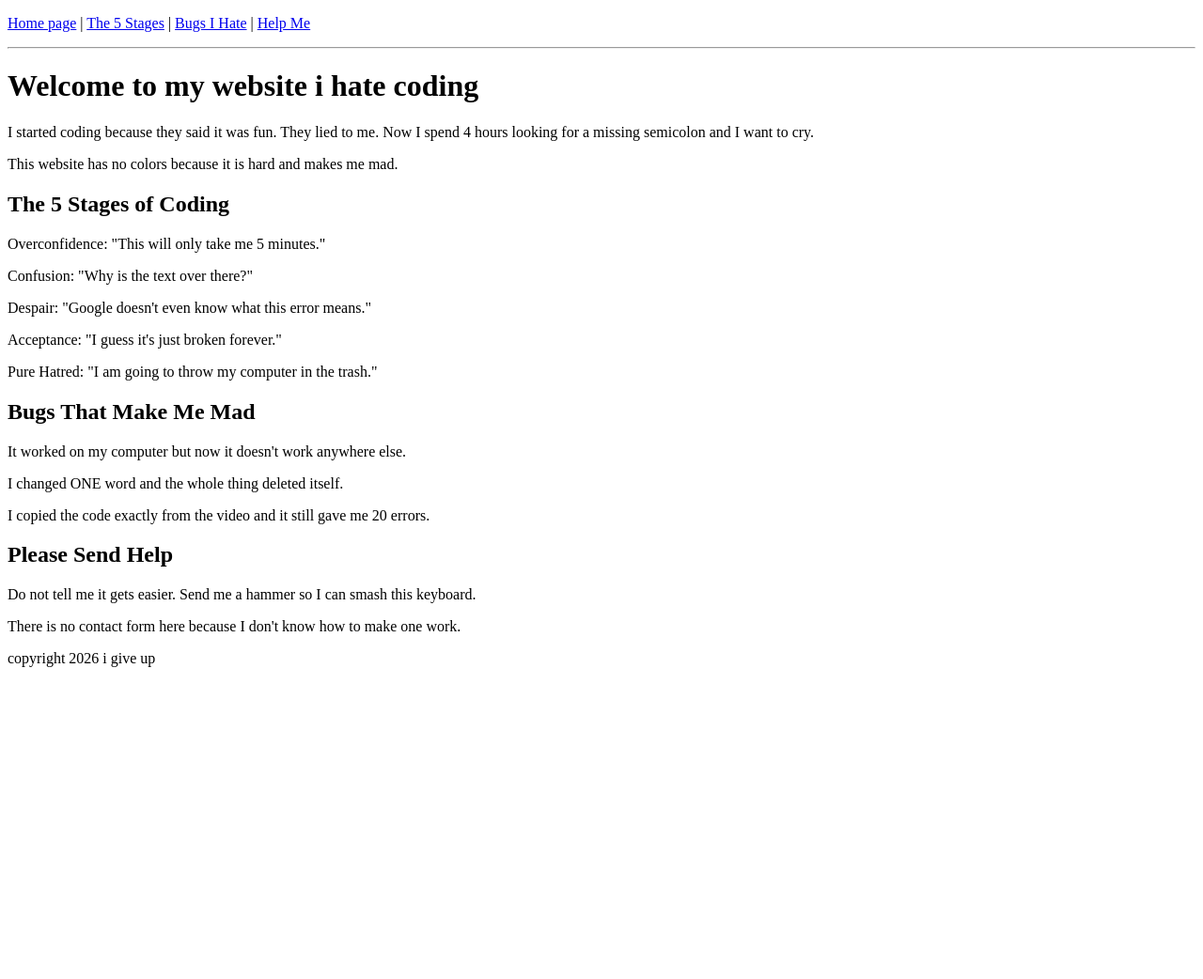
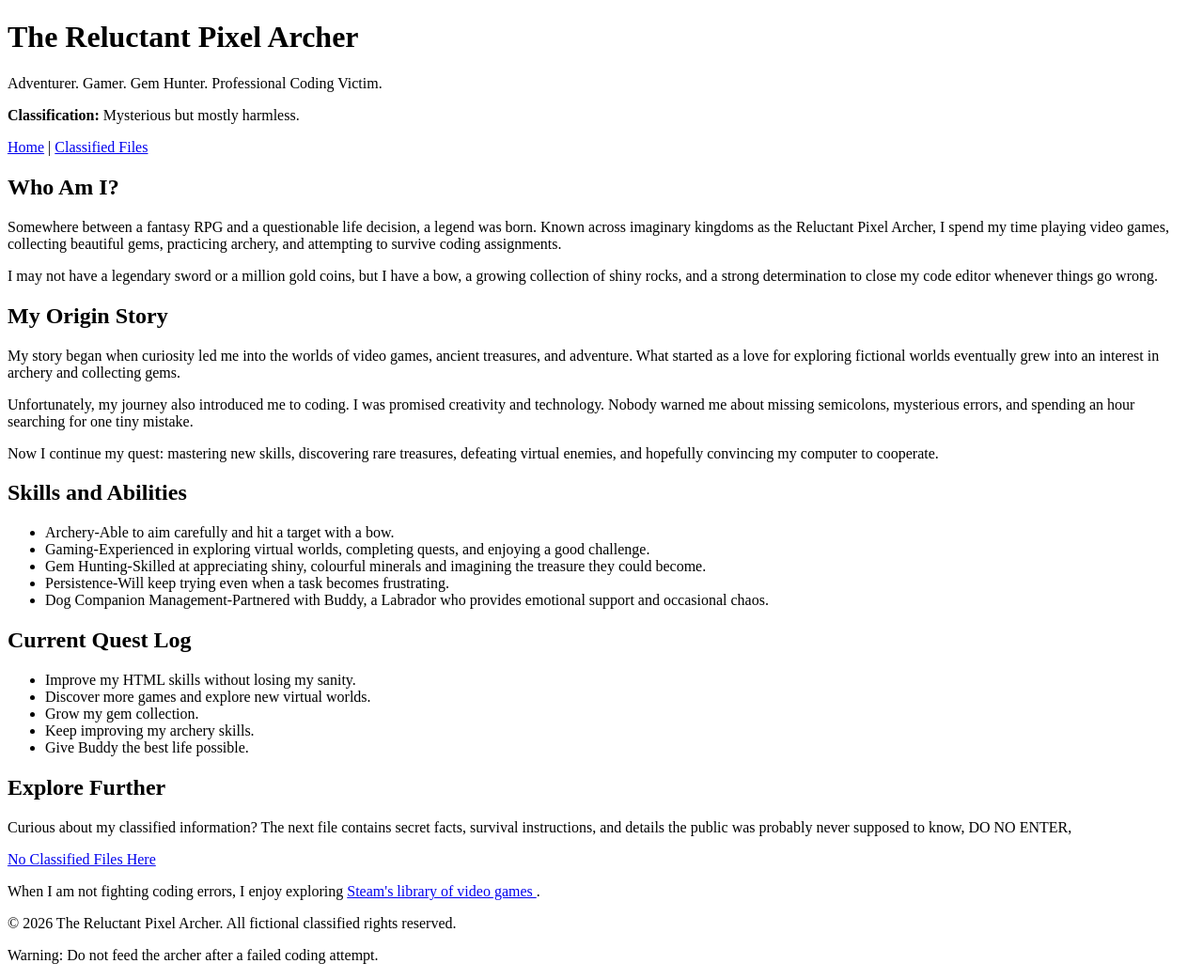
Before and after one commit to sumantsaini/sumantsaini.github.io, a plain HTML site: page index.html in a window 1280 px wide. Shown: the whole page at 94% size. Before the commit the page ends 800 px from the top, so only its background shows below. Drawn offline with Linux system fonts and the light colour scheme.

Commit message:
upload 1

```diff
--- a/index.html
+++ b/index.html
@@ -1,53 +1,114 @@
+
 <!DOCTYPE html>
-<html>
+<html lang="en">
 <head>
-    <title>i hate coding website</title>
+    <meta charset="UTF-8">
+    <meta name="viewport" content="width=device-width, initial-scale=1.0">
+    <title>The Reluctant Pixel Archer | Classified Dossier</title>
 </head>
 <body>
 
-    <p>
-        <a href="#home">Home page</a> |
-        <a href="#stages">The 5 Stages</a> |
-        <a href="#bugs">Bugs I Hate</a> |
-        <a href="#help">Help Me</a>
-    </p>
+    <header>
+        <h1>The Reluctant Pixel Archer</h1>
+        <p>Adventurer. Gamer. Gem Hunter. Professional Coding Victim.</p>
+        <p><strong>Classification:</strong> Mysterious but mostly harmless.</p>
+    </header>
 
-    <hr>
+    <nav>
+        <a href="index.html">Home</a> |
+        <a href="classified.html">Classified Files</a>
+    </nav>
 
-    <div id="home">
-        <h1>Welcome to my website i hate coding</h1>
-        <p>I started coding because they said it was fun. They lied to me. Now I spend 4 hours looking for a missing semicolon and I want to cry.</p>
-        <p>This website has no colors because it is hard and makes me mad.</p>
-    </div>
+    <main>
+        <section>
+            <h2>Who Am I?</h2>
+            <p>
+                Somewhere between a fantasy RPG and a questionable life decision,
+                a legend was born. Known across imaginary kingdoms as the Reluctant
+                Pixel Archer, I spend my time playing video games, collecting
+                beautiful gems, practicing archery, and attempting to survive coding
+                assignments.
+            </p>
+            <p>
+                I may not have a legendary sword or a million gold coins, but I have
+                a bow, a growing collection of shiny rocks, and a strong determination
+                to close my code editor whenever things go wrong.
+            </p>
+        </section>
 
-    <div id="stages">
-        <h2>The 5 Stages of Coding</h2>
-        <p> Overconfidence: "This will only take me 5 minutes."</li>
-        <p> Confusion: "Why is the text over there?"</li>
-        <p> Despair: "Google doesn't even know what this error means."</li>
-        <p> Acceptance: "I guess it's just broken forever."</li>
-        <p> Pure Hatred: "I am going to throw my computer in the trash."</li>
-        </p>
-    </div>
+        <section>
+            <h2>My Origin Story</h2>
+            <div>
+                <p>
+                    My story began when curiosity led me into the worlds of video
+                    games, ancient treasures, and adventure. What started as a love
+                    for exploring fictional worlds eventually grew into an interest
+                    in archery and collecting gems.
+                </p>
+                <p>
+                    Unfortunately, my journey also introduced me to coding.
+                    I was promised creativity and technology. Nobody warned me about
+                    missing semicolons, mysterious errors, and spending an hour
+                    searching for one tiny mistake.
+                </p>
+                <p>
+                    Now I continue my quest: mastering new skills, discovering rare
+                    treasures, defeating virtual enemies, and hopefully convincing
+                    my computer to cooperate.
+                </p>
+            </div>
+        </section>
 
+        <section>
+            <h2>Skills and Abilities</h2>
+            <ul>
+                <li>Archery-Able to aim carefully and hit a target
+                    with a bow.</li>
+                <li>Gaming-Experienced in exploring virtual worlds,
+                    completing quests, and enjoying a good challenge.</li>
+                <li>Gem Hunting-Skilled at appreciating shiny,
+                    colourful minerals and imagining the treasure they could become.</li>
+                <li>Persistence-Will keep trying even when a task
+                    becomes frustrating.</li>
+                <li>Dog Companion Management-Partnered with Buddy,
+                    a Labrador who provides emotional support and occasional chaos.</li>
+            </ul>
+        </section>
 
-    <div id="bugs">
-        <h2>Bugs That Make Me Mad</h2>
-            <p>It worked on my computer but now it doesn't work anywhere else.</li>
-            <p>I changed ONE word and the whole thing deleted itself.</li>
-            <p>I copied the code exactly from the video and it still gave me 20 errors.</li>
+        <section>
+            <h2>Current Quest Log</h2>
+            <ul>
+                <li>Improve my HTML skills without losing my sanity.</li>
+                <li>Discover more games and explore new virtual worlds.</li>
+                <li>Grow my gem collection.</li>
+                <li>Keep improving my archery skills.</li>
+                <li>Give Buddy the best life possible.</li>
+            </ol>
+        </section>
+
+        <section>
+            <h2>Explore Further</h2>
+            <p>
+                Curious about my classified information? The next file contains
+                secret facts, survival instructions, and details the public was
+                probably never supposed to know, DO NO ENTER,
             </p>
-    </div>
+            <p>
+                <a href="classified.html">No Classified Files Here</a>
+            </p>
+            <p>
+                When I am not fighting coding errors, I enjoy exploring
+                <a href="https://store.steampowered.com/" target="_blank" rel="noopener noreferrer">
+                    Steam's library of video games
+                </a>.
+            </p>
+        </section>
+    </main>
 
-
-    <div id="help">
-        <h2>Please Send Help</h2>
-        <p>Do not tell me it gets easier. Send me a hammer so I can smash this keyboard.</p>
-        <p>There is no contact form here because I don't know how to make one work.</p>
-    </div>
-
-
-    <p>copyright 2026 i give up</p>
+    <footer>
+        <p>© 2026 The Reluctant Pixel Archer. All fictional classified rights reserved.</p>
+        <p>Warning: Do not feed the archer after a failed coding attempt.</p>
+    </footer>
 
 </body>
 </html>
```
Also changed, not shown: classified.html (added, +155 -0 lines).
